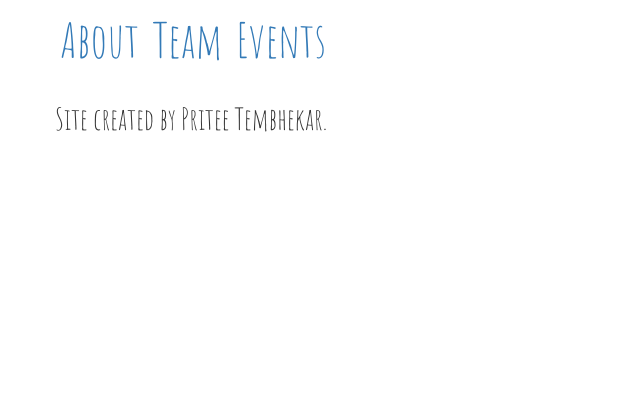
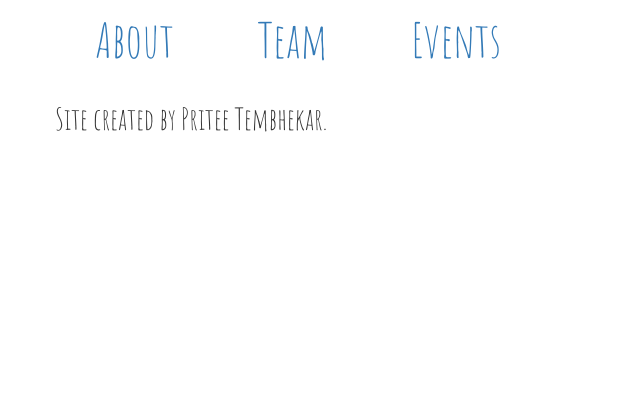
Before and after one commit to PriteeTem/djangogirls, a Django app: page / in a window 1280 px wide. Shown: the part 320-740 px from the top of the page, without its empty margins (0-640 px from the left). Run offline with Django 3.2, Linux system fonts and the light colour scheme; some libraries are stand-ins or nearby versions; some web fonts are replaced.

Commit message:
more space

```diff
--- a/blog/static/css/blog.css
+++ b/blog/static/css/blog.css
@@ -44,7 +44,7 @@ text-align: right;
 h6, h7, h8 {
     display: inline-block;
     font-size: 36pt;
-    padding:5px 5px;
+    padding:5px 40px;
 }
 
 .date {
```
